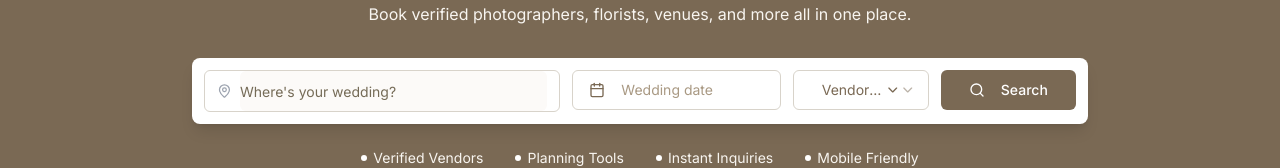
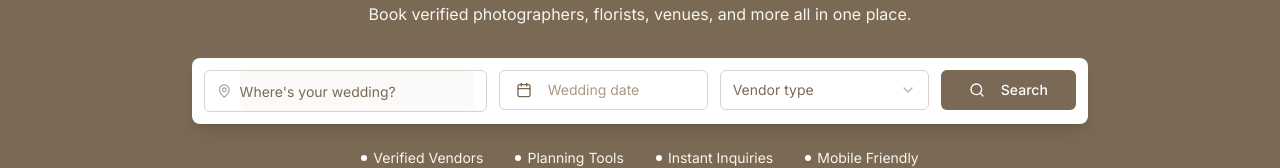
Before and after one commit to JoeSwanton/wednest-wedding-wonderland, a React (Vite) app: page / in a window 1280 px wide. Shown: the part 163-331 px from the top of the page. Built offline with nearby package versions, Linux system fonts and the light colour scheme.

Commit message:
Fix: Adjust Hero component layout
Reduced the width of the "Where's your wedding?" input to prevent text overflow in the "Vendor type" select. Removed one redundant ChevronDown icon from the select component.

```diff
--- a/src/components/Hero.tsx
+++ b/src/components/Hero.tsx
@@ -73,8 +73,8 @@ const Hero = () => {
 
         <div className="bg-white rounded-lg shadow-lg p-3 max-w-4xl mx-auto">
           <div className="grid grid-cols-1 md:grid-cols-12 gap-3">
-            {/* Location Input with Dropdown */}
-            <div className="md:col-span-5" ref={locationInputRef}>
+            {/* Location Input with Dropdown - Slightly smaller width */}
+            <div className="md:col-span-4" ref={locationInputRef}>
               <div className="flex items-center border rounded-md px-3 bg-white py-0 relative">
                 <MapPin className="h-4 w-4 text-gray-400 mr-2" />
                 <Input type="text" placeholder="Where's your wedding?" className="w-full border-none focus-visible:ring-0 focus-visible:ring-offset-0 p-0" value={location} onChange={e => setLocation(e.target.value)} onFocus={() => setIsLocationFocused(true)} />
@@ -129,13 +129,13 @@ const Hero = () => {
               </Popover>
             </div>
 
-            {/* Vendor Type */}
-            <div className="md:col-span-2">
+            {/* Vendor Type - Updated to have brown text and right-side arrow */}
+            <div className="md:col-span-3">
               <div className="relative">
                 <Select value={vendorType} onValueChange={setVendorType}>
                   <SelectTrigger className="border bg-white text-theme-brown flex justify-between items-center">
                     <SelectValue placeholder="Vendor type" className="text-theme-brown" />
-                    <ChevronDown className="h-4 w-4 text-theme-brown" />
+                    {/* Only one ChevronDown here, removed the duplicate */}
                   </SelectTrigger>
                   <SelectContent>
                     <SelectItem value="photographer">Photographers</SelectItem>
```
